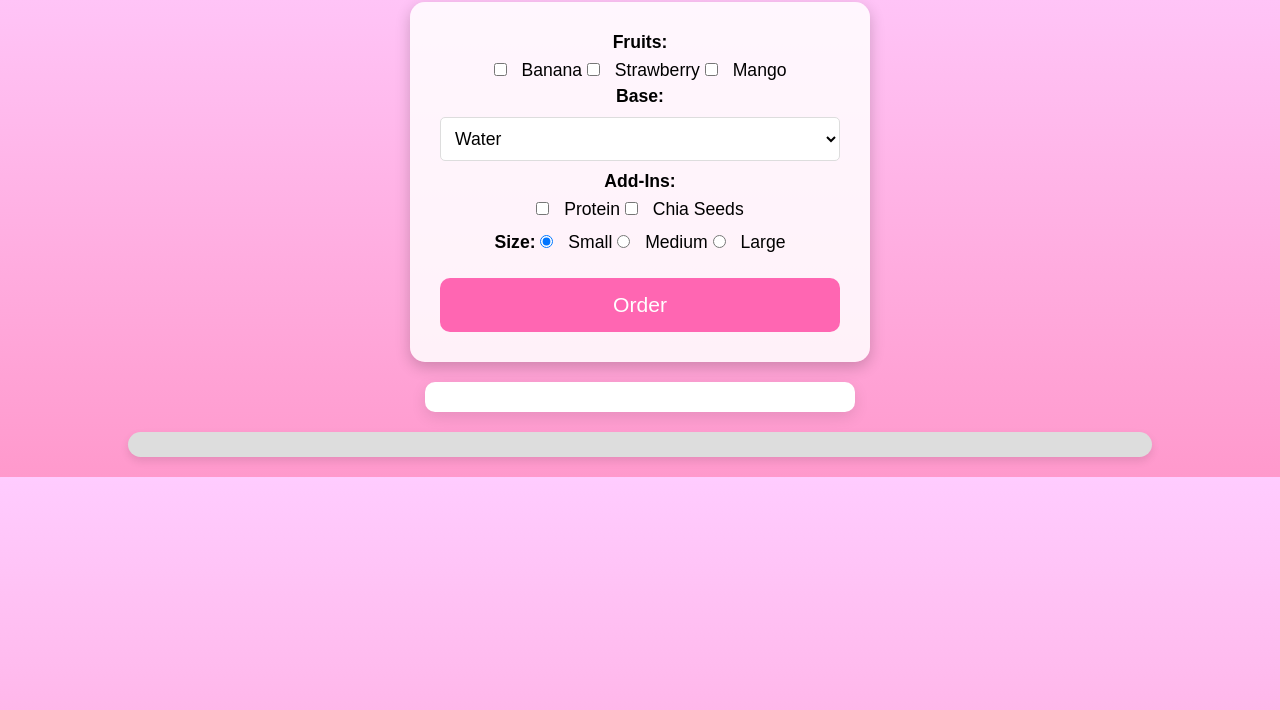
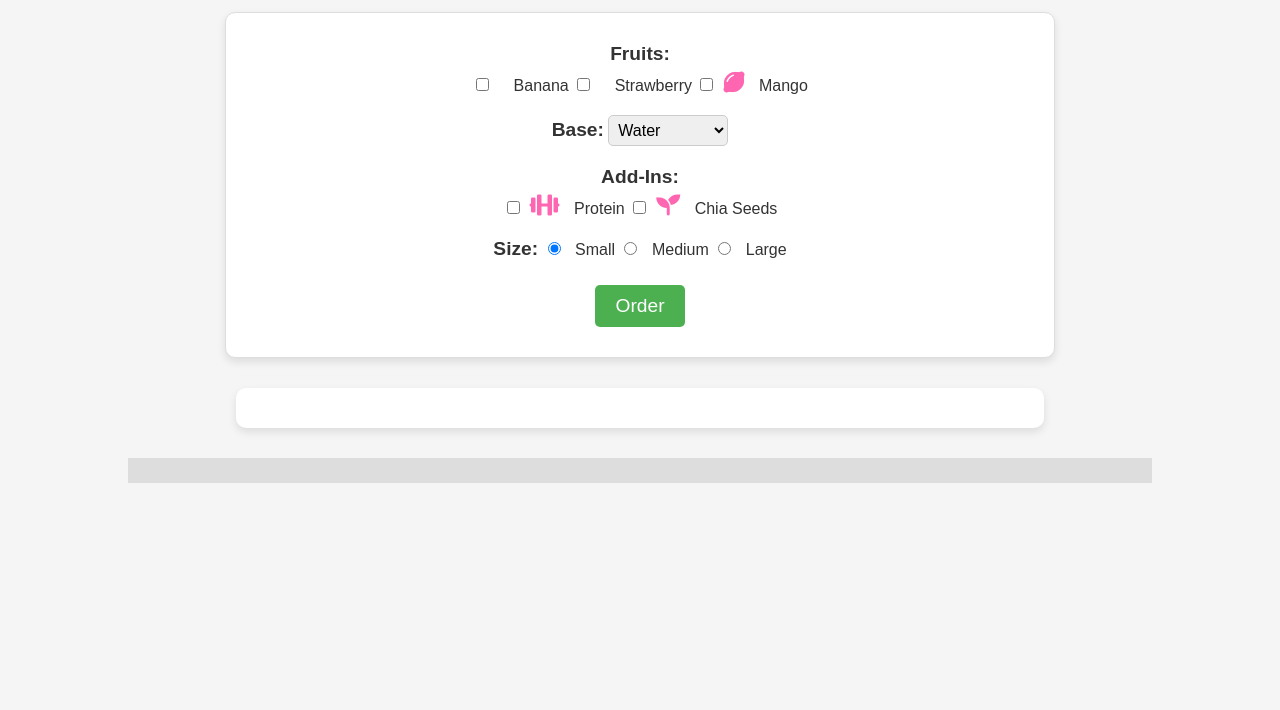
Before and after one commit to AjeshAjikumar/Client-Side-JavaScript---01_assignment_2, a plain HTML site: page index.html in a window 1280 px wide. Shown: the part 90-800 px from the top of the page. Drawn offline with Linux system fonts and the light colour scheme.

Commit message:
Adding some icons and background images.

```diff
--- a/index.html
+++ b/index.html
@@ -5,15 +5,16 @@
     <meta name="viewport" content="width=device-width, initial-scale=1.0">
     <title>Smoothie Sensation</title>
     <link rel="stylesheet" href="styles.css">
+    <link rel="stylesheet" href="https://cdnjs.cloudflare.com/ajax/libs/font-awesome/6.0.0-beta3/css/all.min.css">
 </head>
 <body>
     <h1>Order Your Smoothie</h1>
     <form id="smoothie-form">
         <div>
             <label>Fruits:</label><br>
-            <input type="checkbox" name="ingredient" value="Banana"> Banana
-            <input type="checkbox" name="ingredient" value="Strawberry"> Strawberry
-            <input type="checkbox" name="ingredient" value="Mango"> Mango
+            <input type="checkbox" name="ingredient" value="Banana"><i class="fas fa-banana"></i> Banana
+            <input type="checkbox" name="ingredient" value="Strawberry"><i class="fas fa-strawberry"></i> Strawberry
+            <input type="checkbox" name="ingredient" value="Mango"><i class="fas fa-lemon"></i> Mango
         </div>
         <div>
             <label>Base:</label>
@@ -25,8 +26,8 @@
         </div>
         <div>
             <label>Add-Ins:</label><br>
-            <input type="checkbox" name="add-in" value="Protein"> Protein
-            <input type="checkbox" name="add-in" value="Chia Seeds"> Chia Seeds
+            <input type="checkbox" name="add-in" value="Protein"><i class="fas fa-dumbbell"></i> Protein
+            <input type="checkbox" name="add-in" value="Chia Seeds"><i class="fas fa-seedling"></i> Chia Seeds
         </div>
         <div>
             <label>Size:</label>
--- a/styles.css
+++ b/styles.css
@@ -1,114 +1,114 @@
-/* Basic styling */
 body {
-    font-family: 'Arial', sans-serif;
-    background: linear-gradient(to bottom, #ffccff, #ff99cc);
+    font-family: Arial, sans-serif;
     text-align: center;
+    background-color: #f5f5f5;
+    color: #333;
     margin: 0;
     padding: 0;
 }
 
-/* Title Styling */
 h1 {
     font-size: 2.5em;
-    color: #ffffff;
-    margin-top: 20px;
-    text-shadow: 2px 2px 5px rgba(0, 0, 0, 0.3);
+    color: #4CAF50;
+    margin-top: 30px;
 }
 
-/* Form Styling */
 form {
     margin: 20px auto;
     padding: 30px;
-    width: 80%;
-    max-width: 400px;
-    background-color: rgba(255, 255, 255, 0.85); /* Semi-transparent white background */
-    border-radius: 15px;
-    box-shadow: 0px 5px 15px rgba(0, 0, 0, 0.2);
-    font-size: 1.1em;
+    width: 60%;
+    background-color: #ffffff;
+    border-radius: 10px;
+    border: 1px solid #ddd;
+    box-shadow: 0 4px 8px rgba(0, 0, 0, 0.1);
+}
+
+form div {
+    margin-bottom: 20px;
 }
 
 label {
+    font-size: 1.2em;
     font-weight: bold;
-    margin-top: 10px;
+    display: inline-block;
+    margin-bottom: 5px;
 }
 
-input[type="checkbox"], input[type="radio"], select {
-    margin: 10px 0;
+input[type="checkbox"] {
+    margin-right: 10px;
 }
 
-input[type="checkbox"], input[type="radio"] {
+input[type="radio"] {
+    margin-right: 10px;
+}
+
+i {
+    margin-right: 10px;
+    color: #ff66b2;
+    font-size: 1.5em;
+}
+
+input[type="checkbox"]:hover + i {
+    color: #ff3385;
+}
+
+label i, label input[type="checkbox"] {
     margin-right: 10px;
 }
 
 select {
-    padding: 10px;
     font-size: 1em;
+    padding: 5px;
+    border: 1px solid #ccc;
     border-radius: 5px;
-    width: 100%;
-    background-color: #fff;
-    border: 1px solid #ddd;
 }
 
 button {
-    background-color: #ff66b2;  /* Pinkish color */
+    background-color: #4CAF50;
     color: white;
+    font-size: 1.2em;
+    padding: 10px 20px;
     border: none;
-    padding: 15px 20px;
-    width: 100%;
-    font-size: 1.2em;
-    border-radius: 10px;
+    border-radius: 5px;
     cursor: pointer;
-    transition: background-color 0.3s;
-    margin-top: 20px;
+    transition: background-color 0.3s ease;
 }
 
 button:hover {
-    background-color: #ff3385;  /* Darker pink for hover effect */
+    background-color: #45a049;
 }
 
-/* Output Styling */
 #smoothie-output {
-    margin-top: 20px;
+    margin-top: 30px;
     font-size: 1.2em;
-    font-weight: bold;
     color: #333;
     background-color: #fff;
-    padding: 15px;
+    padding: 20px;
     border-radius: 10px;
-    width: 80%;
-    max-width: 400px;
-    margin: 20px auto;
-    box-shadow: 0px 5px 15px rgba(0, 0, 0, 0.1);
+    box-shadow: 0 4px 8px rgba(0, 0, 0, 0.1);
+    width: 60%;
+    margin: 30px auto;
 }
 
 .progress-container {
     width: 80%;
     background-color: #ddd;
     margin: 20px auto;
-    border-radius: 15px;
-    box-shadow: 0px 4px 8px rgba(0, 0, 0, 0.1);
 }
 
 #progress-bar {
     height: 25px;
     width: 0;
     background-color: #4caf50;
-    border-radius: 15px;
     transition: width 0.3s;
 }
 
-/* Responsive Design */
-@media (max-width: 600px) {
-    h1 {
-        font-size: 2em;
-    }
-
+@media (max-width: 768px) {
     form {
         width: 90%;
     }
 
-    button {
-        font-size: 1em;
-        padding: 12px 15px;
+    #smoothie-output {
+        width: 90%;
     }
 }
```
